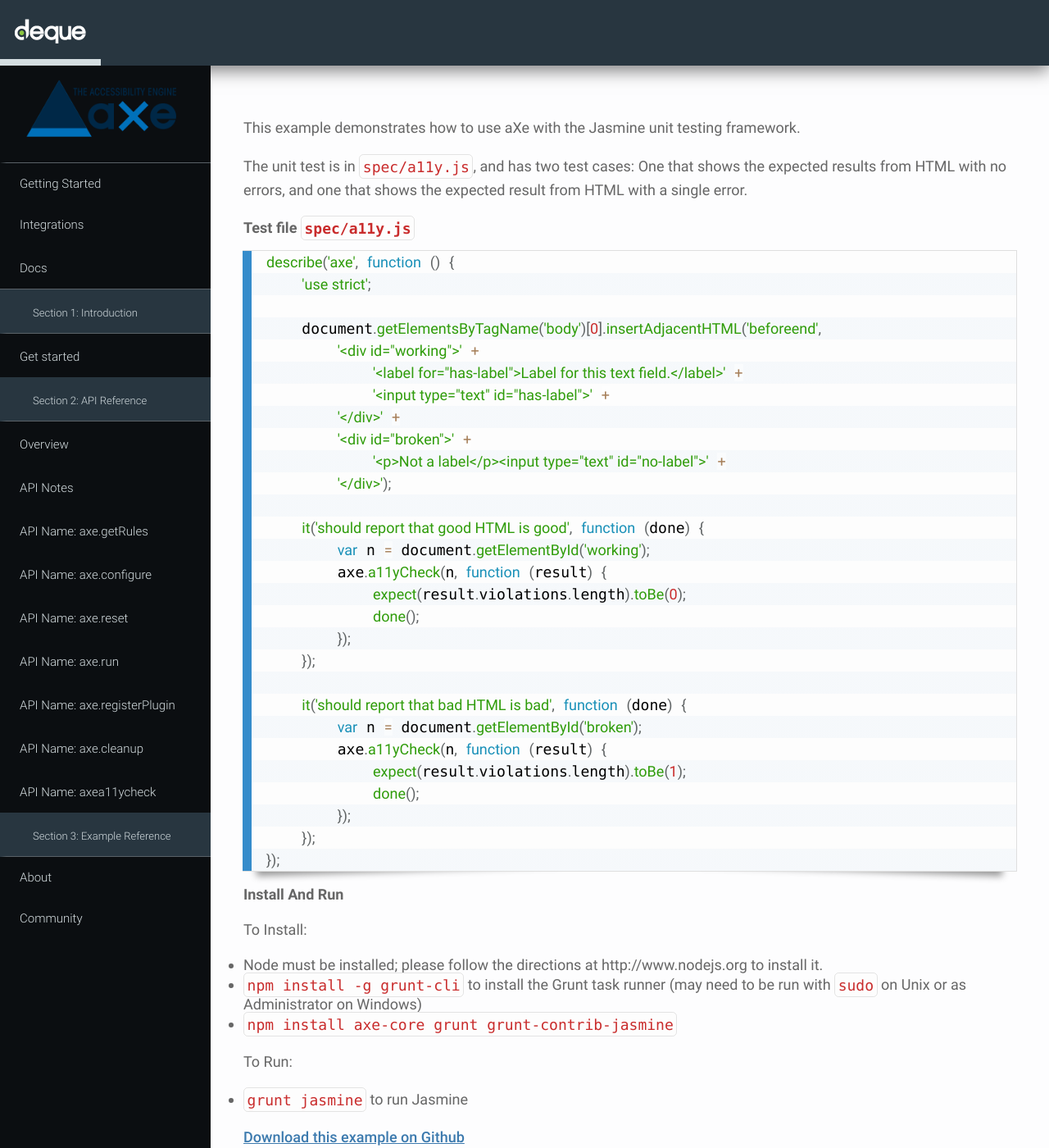
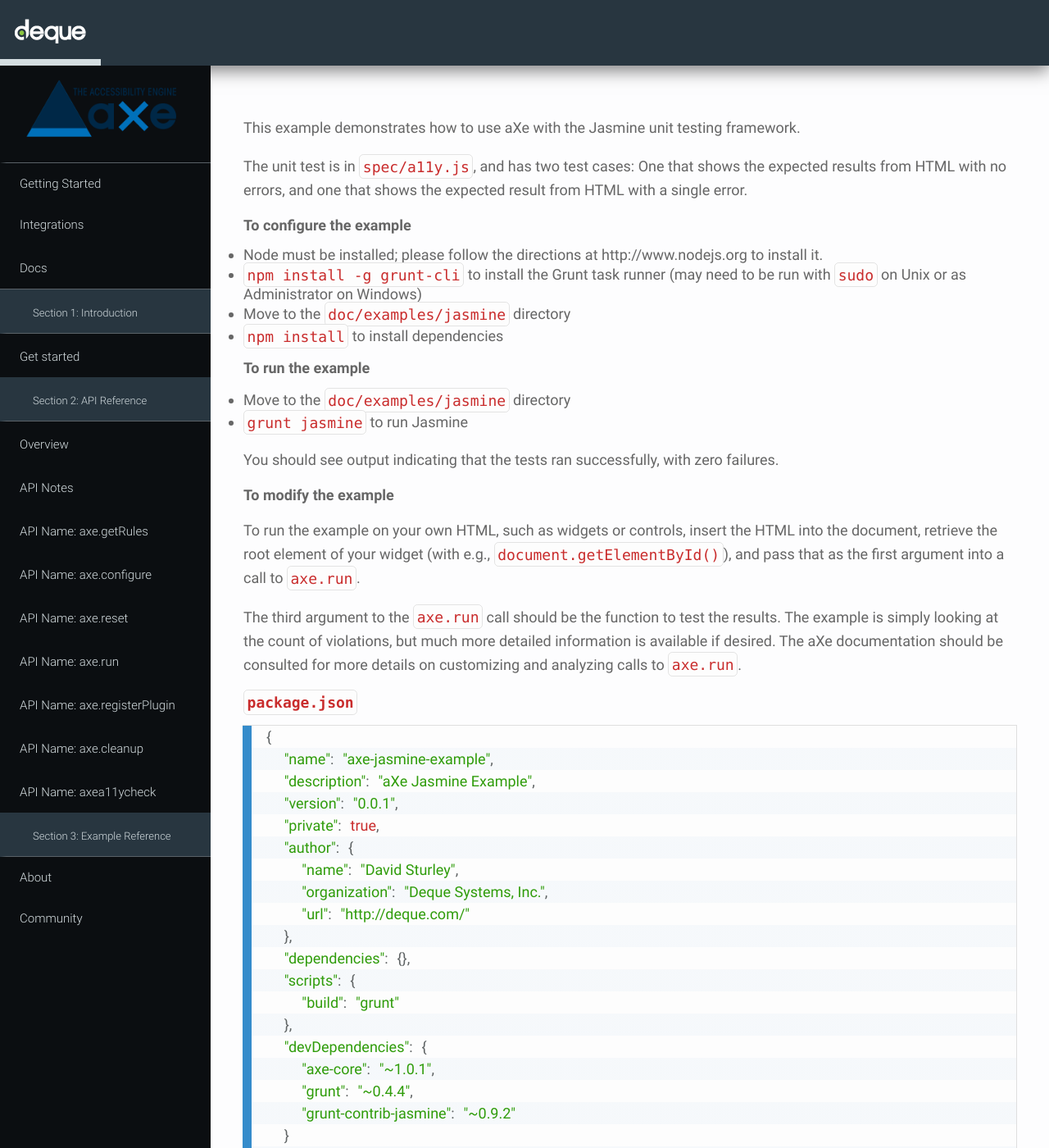
Before and after one commit to dequelabs/axe-website, a Jekyll site: the page built from integrations/jasmine.md, in a window 1280 px wide and 1400 px high. Shown: the whole window at 82% size. Built offline with Jekyll 4.4.1, drawn with Linux system fonts in a browser that asks for light colours; some of the changed text lies outside the part shown.

Commit message:
add build file

````diff
--- a/_config.yml
+++ b/_config.yml
@@ -8,3 +8,7 @@
 
 # Build settings
 markdown: kramdown
+
+exclude:
+  - node_modules
+  - build
--- a/integrations/jasmine.md
+++ b/integrations/jasmine.md
@@ -9,10 +9,90 @@
 expected results from HTML with no errors, and one that shows the expected
 result from HTML with a single error.
 
-Test file `spec/a11y.js`
-------------------------
+## To configure the example ##
+
+* Node must be installed; please follow the directions at http://www.nodejs.org
+  to install it.
+* `npm install -g grunt-cli` to install the Grunt task runner (may need to be
+  run with `sudo` on Unix or as Administrator on Windows)
+* Move to the `doc/examples/jasmine` directory
+* `npm install` to install dependencies
+
+## To run the example ##
+
+* Move to the `doc/examples/jasmine` directory
+* `grunt jasmine` to run Jasmine
+
+You should see output indicating that the tests ran successfully, with zero
+failures.
+
+## To modify the example ##
+
+To run the example on your own HTML, such as widgets or controls, insert the
+HTML into the document, retrieve the root element of your widget (with e.g.,
+`document.getElementById()`), and pass that as the first argument into a call
+to `axe.run`.
+
+The third argument to the `axe.run` call should be the function to test
+the results. The example is simply looking at the count of violations, but much
+more detailed information is available if desired.  The aXe documentation
+should be consulted for more details on customizing and analyzing calls to
+`axe.run`.
+
+
+`package.json`
+--------------
 
 ```javascript
+{
+  "name": "axe-jasmine-example",
+  "description": "aXe Jasmine Example",
+  "version": "0.0.1",
+  "private": true,
+  "author": {
+    "name": "David Sturley",
+    "organization": "Deque Systems, Inc.",
+    "url": "http://deque.com/"
+  },
+  "dependencies": {},
+  "scripts": {
+    "build": "grunt"
+  },
+  "devDependencies": {
+    "axe-core": "~1.0.1",
+    "grunt": "~0.4.4",
+    "grunt-contrib-jasmine": "~0.9.2"
+  }
+}
+```
+
+Gruntfile.js
+------------
+```javascript
+module.exports = function (grunt) {
+	'use strict';
+
+	grunt.loadNpmTasks('grunt-contrib-jasmine');
+
+	grunt.initConfig({
+		jasmine: {
+			test: {
+				src: ['node_modules/axe-core/axe.js'],
+				options: {
+					specs: 'spec/**/*.js'
+				}
+			}
+		}
+	});
+};
+```
+
+
+spec/a11y.js
+------------
+```javascript
+/* global describe, it, expect, axe, document */
+
 describe('axe', function () {
 	'use strict';
 
@@ -27,7 +107,8 @@
 
 	it('should report that good HTML is good', function (done) {
 		var n = document.getElementById('working');
-		axe.a11yCheck(n, function (result) {
+		axe.run(n, function (err, result) {
+			expect(err).toBe(null);
 			expect(result.violations.length).toBe(0);
 			done();
 		});
@@ -35,27 +116,11 @@
 
 	it('should report that bad HTML is bad', function (done) {
 		var n = document.getElementById('broken');
-		axe.a11yCheck(n, function (result) {
+		axe.run(n, function (err, result) {
+			expect(err).toBe(null);
 			expect(result.violations.length).toBe(1);
 			done();
 		});
 	});
 });
 ```
-
-Install And Run
------------------------
-
-To Install:
-
-* Node must be installed; please follow the directions at http://www.nodejs.org
-  to install it.
-* `npm install -g grunt-cli` to install the Grunt task runner (may need to be
-  run with `sudo` on Unix or as Administrator on Windows)
-* `npm install axe-core grunt grunt-contrib-jasmine`
-
-To Run:
-
-* `grunt jasmine` to run Jasmine
-
-[Download this example on Github](https://github.com/dequelabs/axe-core/tree/master/doc/examples/jasmine)
````
Also changed, not shown: package.json (added, +26 -0 lines), build/index.js (added), 2 other files.
